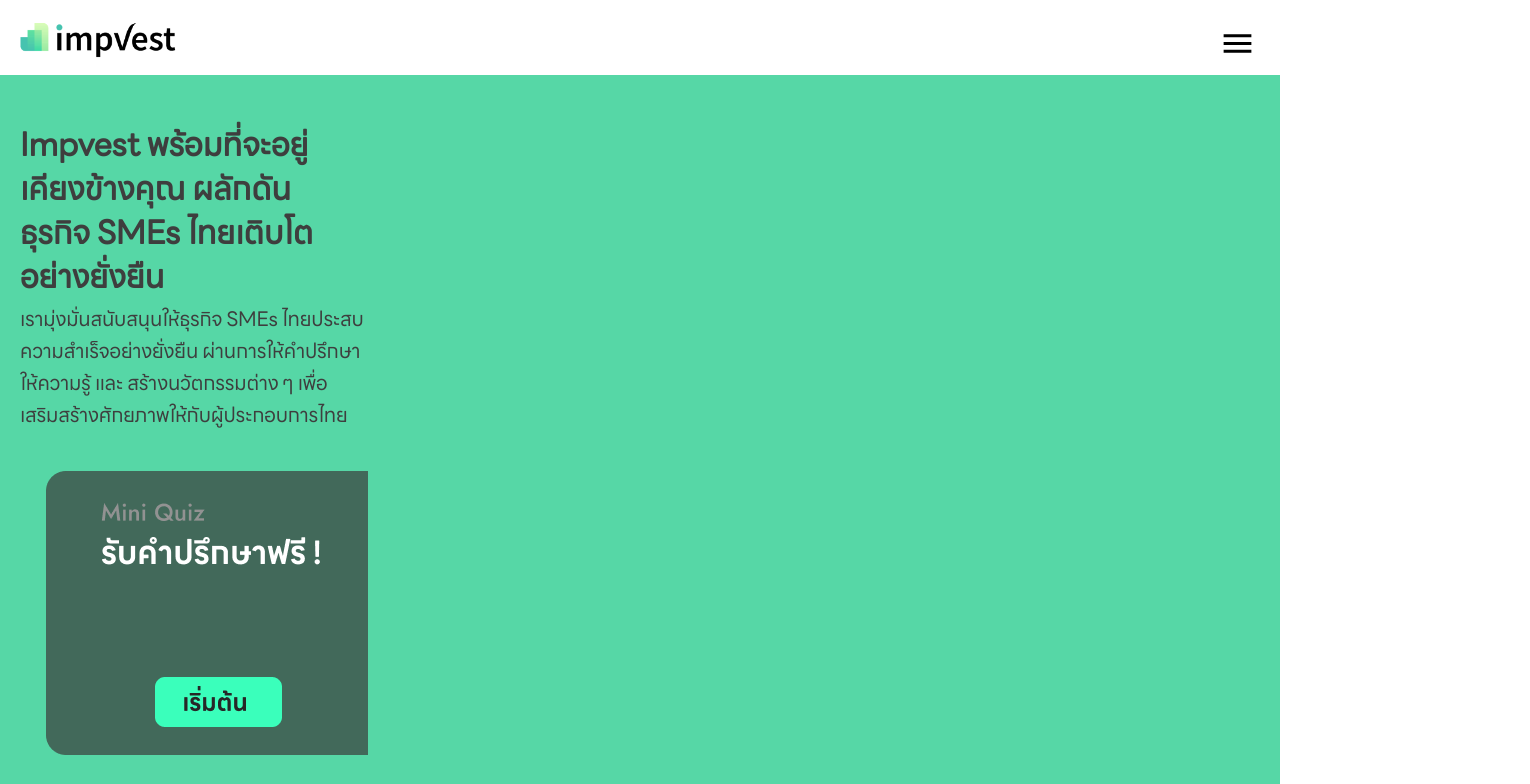
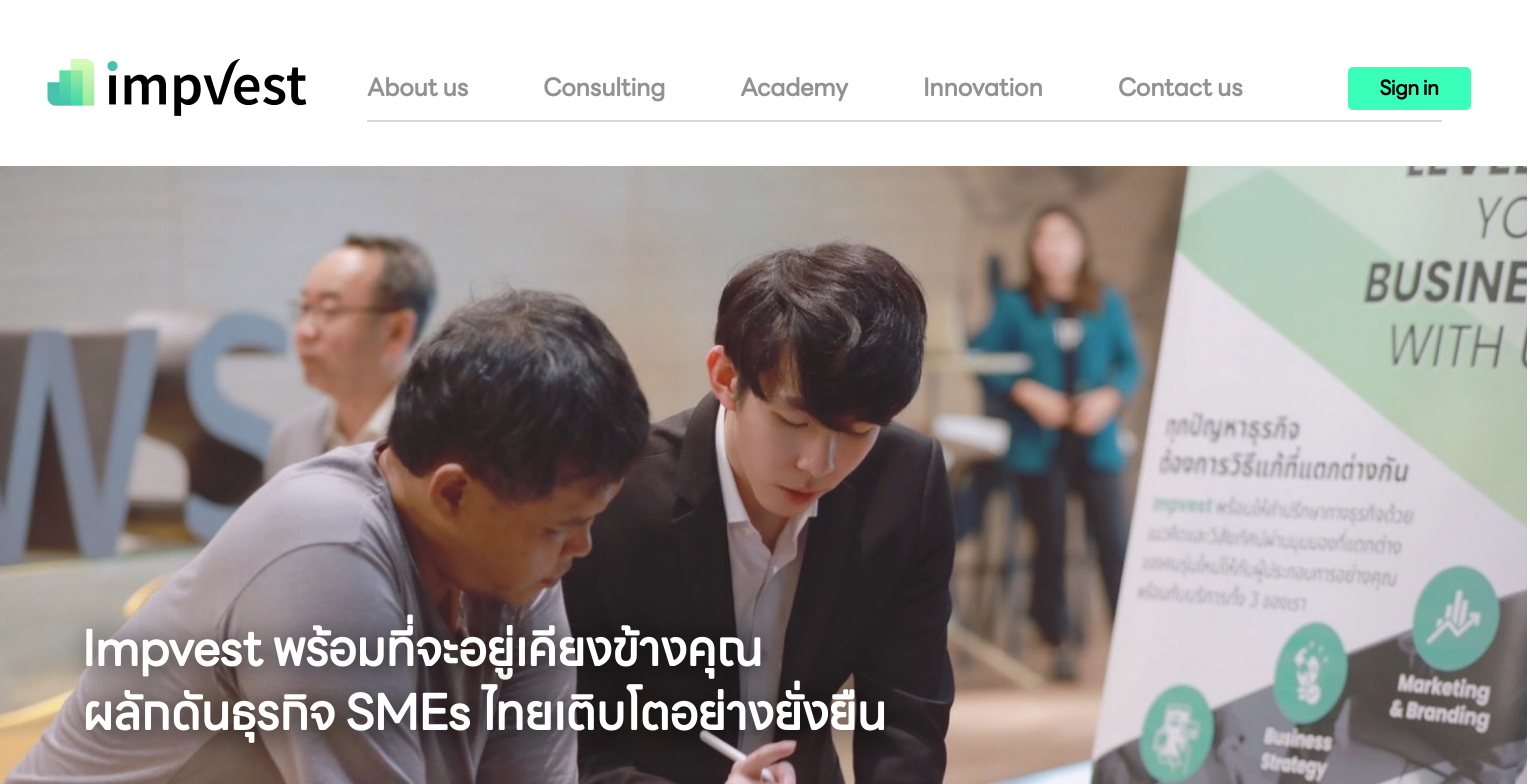
Before and after one commit to ThanawaratGithub/Imvestv2, a React (Create React App) app: page / in a window 1280 px wide. Shown: the top 784 px of the page, 1530 px wide, since content can reach past the window. Built offline with nearby package versions, Linux system fonts and the light colour scheme.

Commit message:
final draft last version 3

```diff
--- a/src/components/Mainpage.js
+++ b/src/components/Mainpage.js
@@ -25,7 +25,7 @@
 git commit -a -m "final draft v2"
 git push  */
 function MainPage() {
-  var isMobile = window.innerWidth <= 5000;
+  var isMobile = window.innerWidth <= 500;
 
   // ScrollableItem component definition
   function ScrollableItem({ hi1, underpic_head, underpic_desc }) {
```
